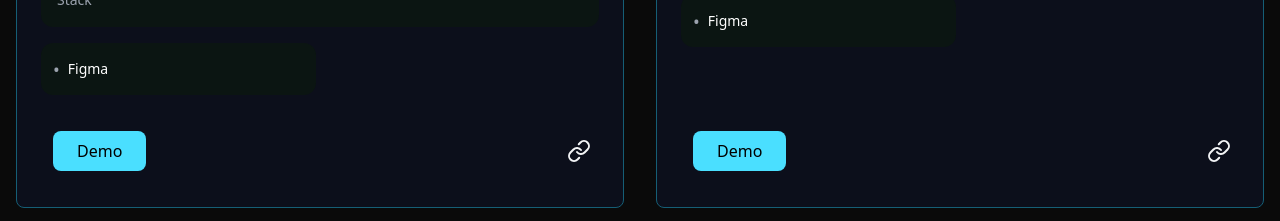
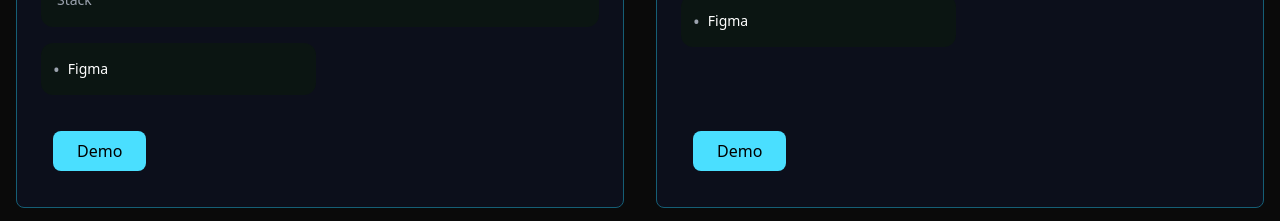
Before and after one commit to keshariT99/My-Portfolio, a React (Vite) app: page / in a window 1280 px wide. Shown: the part 4620-4841 px from the top of the page. Built offline with nearby package versions, Linux system fonts and the light colour scheme.

Commit message:
update project card

```diff
--- a/src/components/ProjectCard.tsx
+++ b/src/components/ProjectCard.tsx
@@ -1,5 +1,5 @@
 import { TechStack } from './TechStack';
-import { Link as LucideLink } from 'lucide-react';
+//import { Link as LucideLink } from 'lucide-react';
 import { Link as RouterLink } from "react-router-dom";
 
 interface ProjectCardProps {
@@ -7,12 +7,12 @@ interface ProjectCardProps {
   description: string;
   image: string;
   stack: string[];
-  link: string[];
+  //link: string[];
   demo: string[];
   caseStudy?: string;
 }
 
-const ProjectCard = ({ title, description, image, stack, link, demo, caseStudy }: ProjectCardProps) => {
+const ProjectCard = ({ title, description, image, stack, demo, caseStudy }: ProjectCardProps) => {
   return (
     <div className="bg-blue-800/10 border border-cyan-800 rounded-lg overflow-hidden flex flex-col">
       <img src={image} alt={title} className="w-full h-64 object-cover" />
@@ -43,11 +43,11 @@ const ProjectCard = ({ title, description, image, stack, link, demo, caseStudy }
               Demo
             </button>
           </a>
-          <a href={link[0]}>
+          {/**<a href={link[0]}>
             <button className="p-2 rounded-lg hover:bg-[#1a1a1a] transition-colors">
               <LucideLink size={24} />
             </button>
-          </a>
+          </a>*/}
         </div>
       </div>
     </div>
```
